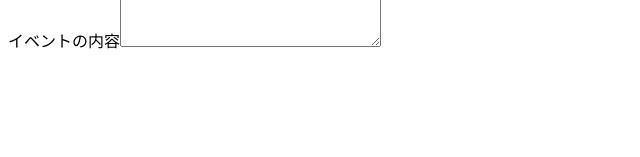
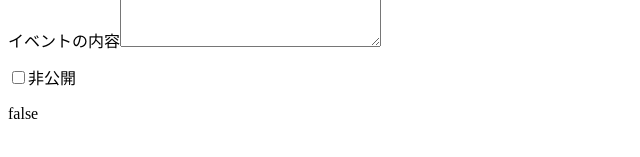
Before and after one commit to tomizawa0214/vue-sample, a Vue app in the folder udemy-vuejs-2/: page / in a window 1280 px wide. Shown: the part 515-672 px from the top of the page, without its empty margins (0-640 px from the left). Built offline with nearby package versions, Linux system fonts and the light colour scheme.

Commit message:
単体チェックボックスの双方向

```diff
--- a/udemy-vuejs-2/src/App.vue
+++ b/udemy-vuejs-2/src/App.vue
@@ -36,6 +36,13 @@
       <label for="detail">イベントの内容</label>
       <textarea id="detail" cols="30" rows="10" v-model="eventData.detail"></textarea>
       <pre>{{ eventData.detail }}</pre>
+      <input
+        type="checkbox"
+        id="isPrivate"
+        v-model="eventData.isPrivate"
+      >
+      <label for="isPrivate">非公開</label>
+      <p>{{ eventData.isPrivate }}</p>
     </div>
   </div>
 </template>
@@ -55,7 +62,8 @@
         title: "",
         maxNumber: 0,
         host: "",
-        detail: ""
+        detail: "",
+        isPrivate: false
       }
     }
   },
```
